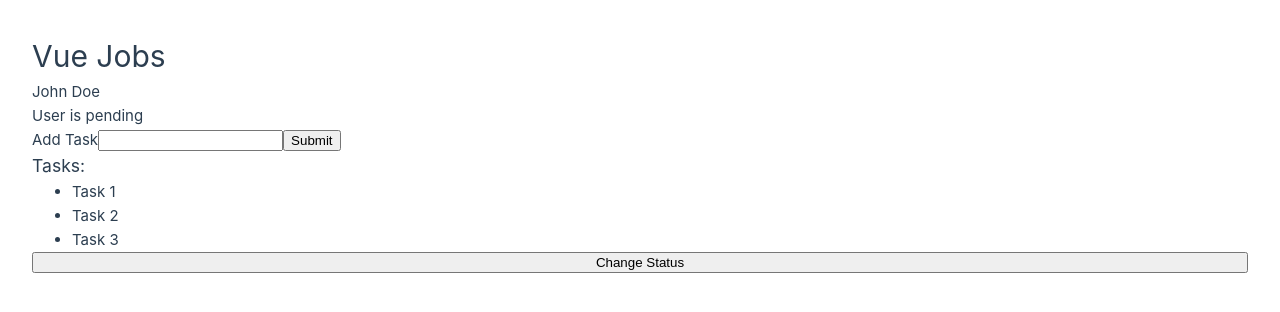
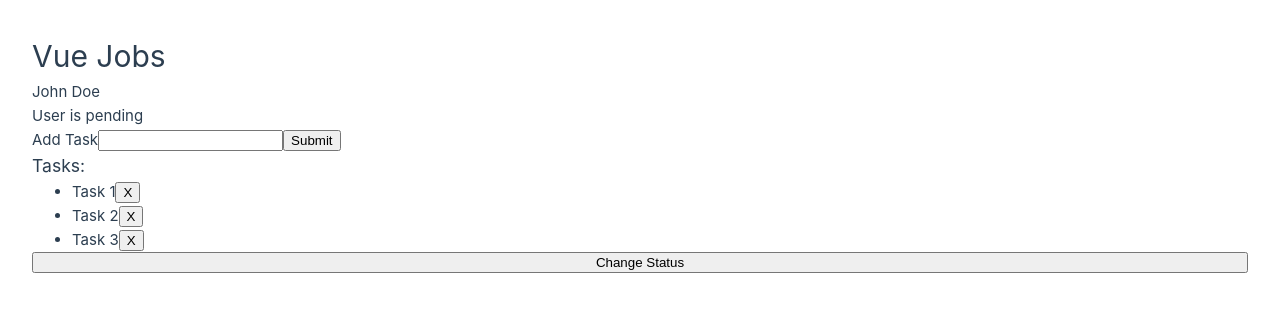
Before and after one commit to i-m-abbhay/vue-jobApp, a Vue app: page / in a window 1280 px wide. Shown: the top 312 px of the page. Built offline with nearby package versions, Linux system fonts and the light colour scheme; no server answers; the HTML template or start-up script is replaced by a standard one.

Commit message:
JobApp Starts from here on

```diff
--- a/src/App.vue
+++ b/src/App.vue
@@ -1,5 +1,5 @@
 <script setup>
-import { ref } from "vue";
+import { onMounted, ref } from "vue";
 
 const name = ref("John Doe");
 const status = ref("pending");
@@ -22,6 +22,20 @@ const addTask = () => {
     newTask.value = "";
   }
 };
+
+const deleteTask = (index) => {
+  tasks.value.splice(index, 1);
+};
+
+onMounted(async () => {
+  try {
+    const response = await fetch("https://jsonplaceholder.typicode.com/todos");
+    const data = await response.json();
+    tasks.value = data.map((task) => task.title);
+  } catch (error) {
+    console.log(error);
+  }
+});
 </script>
 <template>
   <h1>Vue Jobs</h1>
@@ -39,7 +53,10 @@ const addTask = () => {
 
   <h3>Tasks:</h3>
   <ul>
-    <li v-for="tas in tasks" :key="tas">{{ tas }}</li>
+    <li v-for="(tas, index) in tasks" :key="tas">
+      <span>{{ tas }}</span>
+      <button @click="deleteTask(index)">X</button>
+    </li>
   </ul>
 
   <!-- Any of the below two works -->
```
